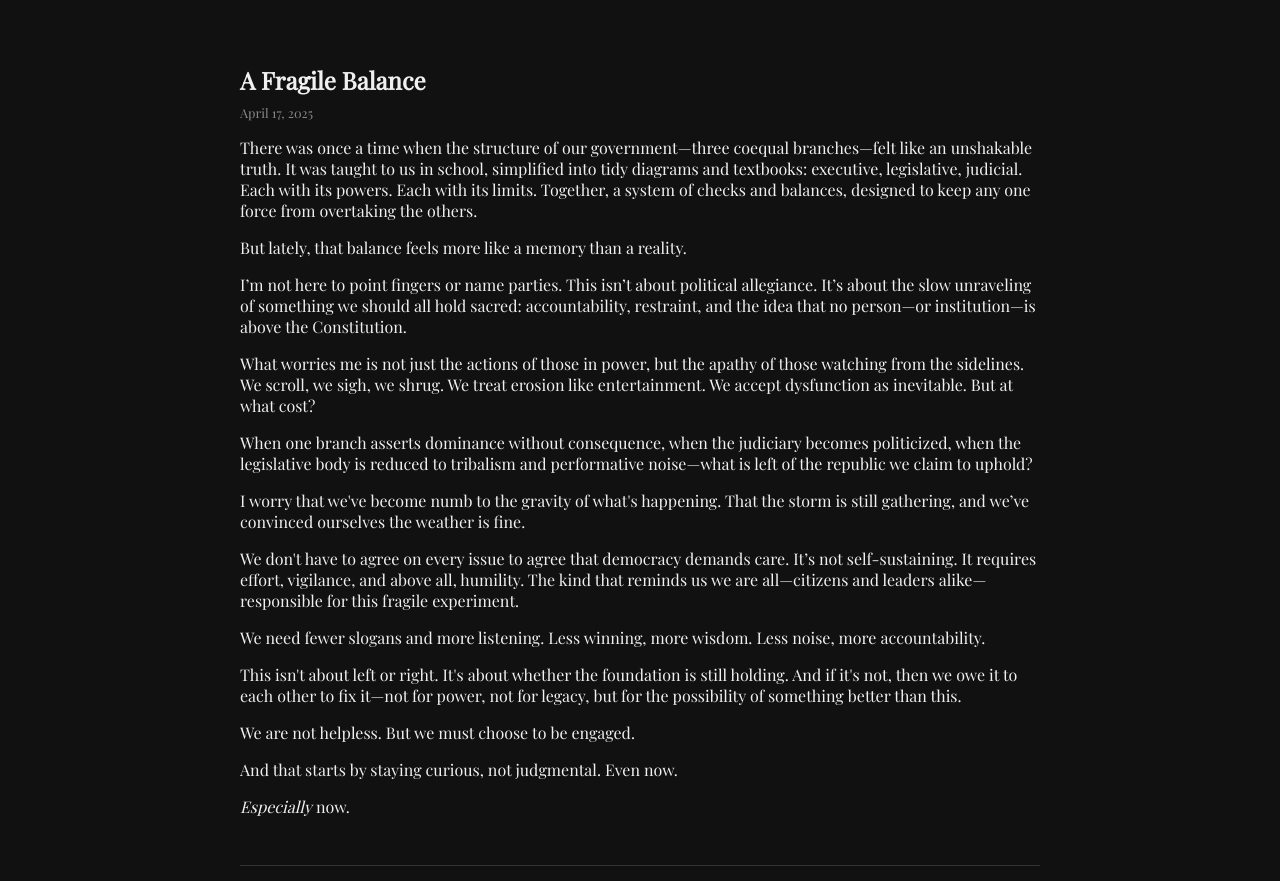
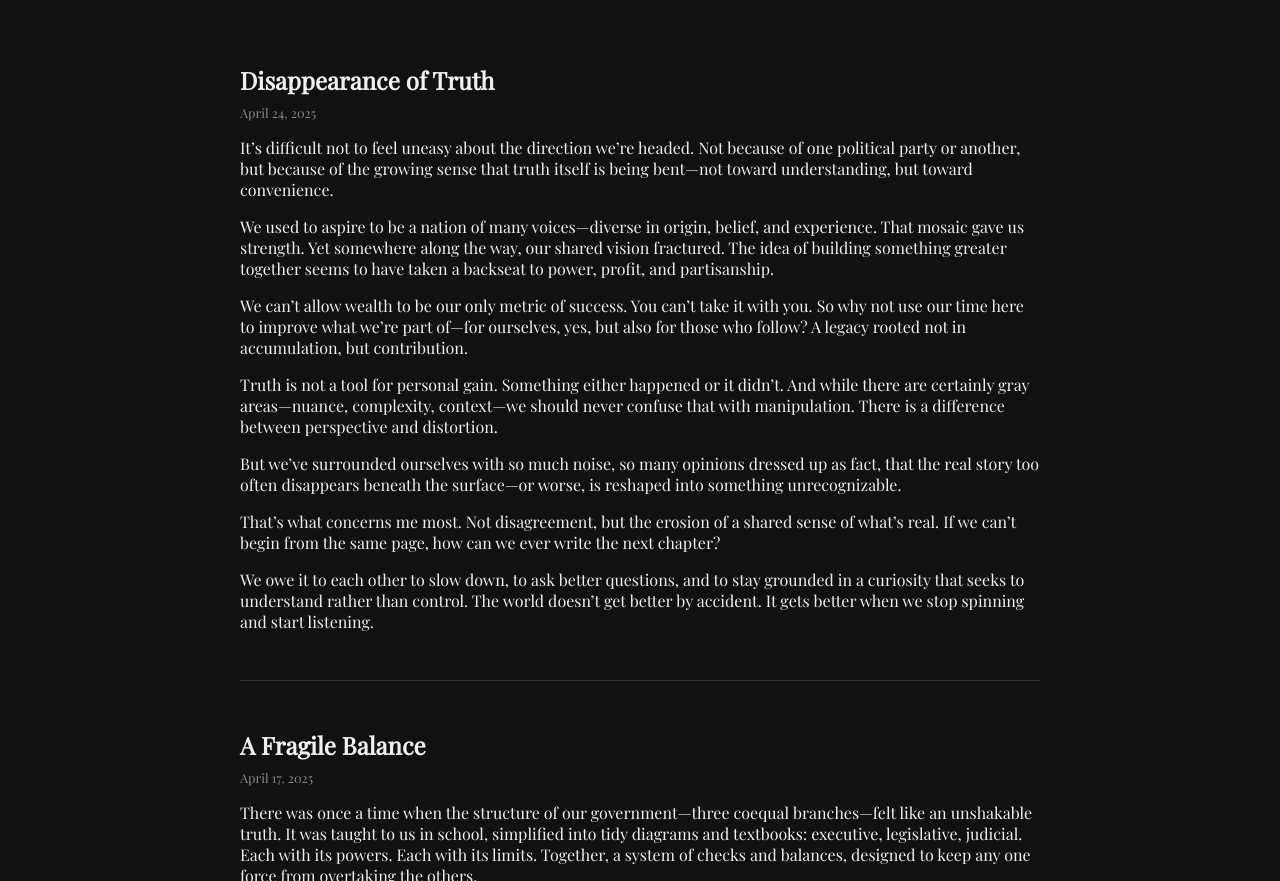
Before and after one commit to bpmericle/tragedy-is-the-new-reality, a plain HTML site: page index.htm in a window 1280 px wide. Shown: the part 896-1777 px from the top of the page. Drawn offline with nearby package versions, Linux system fonts and the light colour scheme.

Commit message:
new article

```diff
--- a/index.htm
+++ b/index.htm
@@ -17,6 +17,38 @@
    </header>
 
    <main id="posts">
+      <article>
+         <h2>Disappearance of Truth</h2>
+         <time>April 24, 2025</time>
+         <div>
+            <p>It’s difficult not to feel uneasy about the direction we’re headed. Not because of one political party or
+               another, but because of the growing sense that truth itself is being bent—not toward understanding, but
+               toward convenience.</p>
+
+            <p>We used to aspire to be a nation of many voices—diverse in origin, belief, and experience. That mosaic
+               gave us strength. Yet somewhere along the way, our shared vision fractured. The idea of building
+               something greater together seems to have taken a backseat to power, profit, and partisanship.</p>
+
+            <p>We can’t allow wealth to be our only metric of success. You can’t take it with you. So why not use our
+               time here to improve what we’re part of—for ourselves, yes, but also for those who follow? A legacy
+               rooted not in accumulation, but contribution.</p>
+
+            <p>Truth is not a tool for personal gain. Something either happened or it didn’t. And while there are
+               certainly gray areas—nuance, complexity, context—we should never confuse that with manipulation. There is
+               a difference between perspective and distortion.</p>
+
+            <p>But we’ve surrounded ourselves with so much noise, so many opinions dressed up as fact, that the real
+               story too often disappears beneath the surface—or worse, is reshaped into something unrecognizable.</p>
+
+            <p>That’s what concerns me most. Not disagreement, but the erosion of a shared sense of what’s real. If we
+               can’t begin from the same page, how can we ever write the next chapter?</p>
+
+            <p>We owe it to each other to slow down, to ask better questions, and to stay grounded in a curiosity that
+               seeks to understand rather than control. The world doesn’t get better by accident. It gets better when we
+               stop spinning and start listening.</p>
+         </div>
+      </article>
+
       <article>
          <h2>A Fragile Balance</h2>
          <time>April 17, 2025</time>
@@ -59,7 +91,6 @@
 
             <p><em>Especially</em> now.</p>
          </div>
-
       </article>
 
       <article>
```
